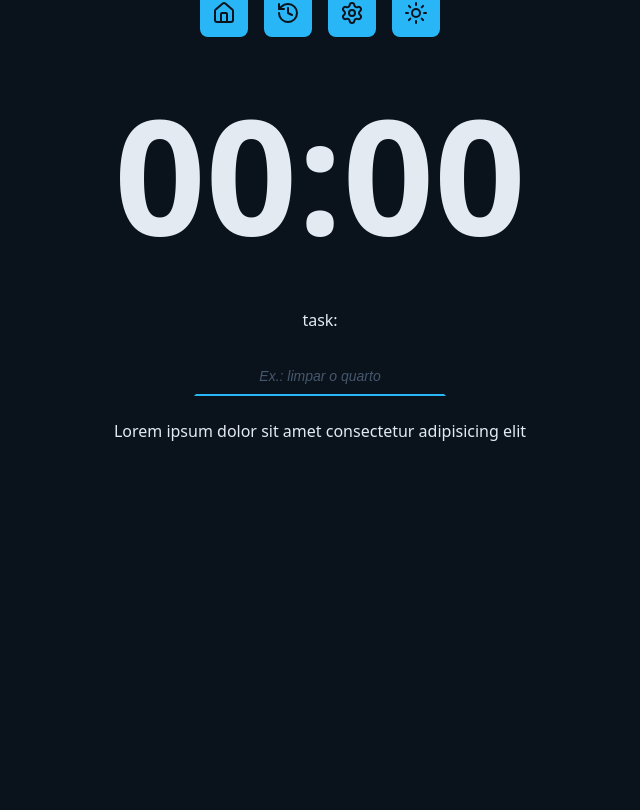
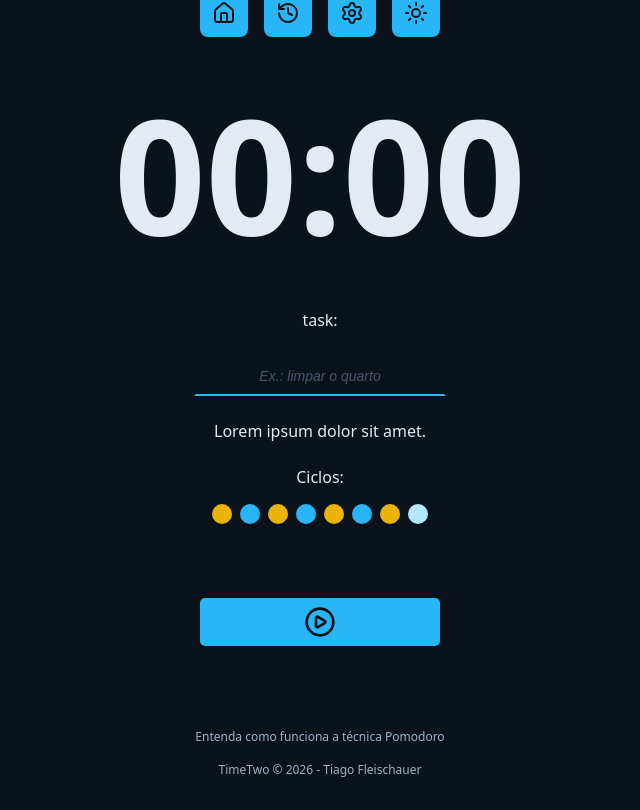
Before and after one commit to TiagoFleischauer/time-two, a React (Vite) app: page / in a window 1280 px wide. Shown: the part 233-1043 px from the top of the page, without its empty margins (320-960 px from the left). Before the commit the page ends 800 px from the top, so only its background shows below. Built offline with nearby package versions, Linux system fonts and the light colour scheme.

Commit message:
feat: footer

```diff
--- a/src/App.tsx
+++ b/src/App.tsx
@@ -6,6 +6,10 @@ import { Logo } from './components/Logo';
 import { Menu } from './components/Menu';
 import { CountDown } from './components/CountDown';
 import { DefaultInput } from './components/DefaultInput';
+import { Cycles } from './components/Cycles';
+import { DefaultButton } from './components/DefaultButton';
+import { PlayCircleIcon } from 'lucide-react';
+import { Footer } from './components/Footer';
 
 function App() {
   return (
@@ -28,10 +32,22 @@ function App() {
               placeholder='Ex.: limpar o quarto'
             />
           </div>
+
           <div className='formRow'>
-            <p>Lorem ipsum dolor sit amet consectetur adipisicing elit</p>
+            <p>Lorem ipsum dolor sit amet.</p>
+          </div>
+
+          <div className='formRow'>
+            <Cycles />
+          </div>
+
+          <div className='formRow'>
+            <DefaultButton icon={<PlayCircleIcon />} />
           </div>
         </form>
+      </Container>
+      <Container>
+        <Footer />
       </Container>
     </>
   );
--- /dev/null
+++ b/src/components/Footer/index.tsx
@@ -0,0 +1,12 @@
+import styles from './style.module.css';
+
+export function Footer() {
+  return (
+    <footer className={styles.footer}>
+      <a href=''>Entenda como funciona a técnica Pomodoro</a>
+      <a href=''>
+        TimeTwo &copy; {new Date().getFullYear()} - Tiago Fleischauer
+      </a>
+    </footer>
+  );
+}
--- /dev/null
+++ b/src/components/Footer/style.module.css
@@ -0,0 +1,17 @@
+.footer {
+  display: flex;
+  align-items: center;
+  justify-content: center;
+  flex-direction: column;
+  gap: 1.6rem;
+  font-size: 1.2rem;
+}
+
+.footer a {
+  color: var(--text-muted);
+  text-decoration: none;
+}
+
+.footer a:hover {
+  text-decoration: underline;
+}
```
